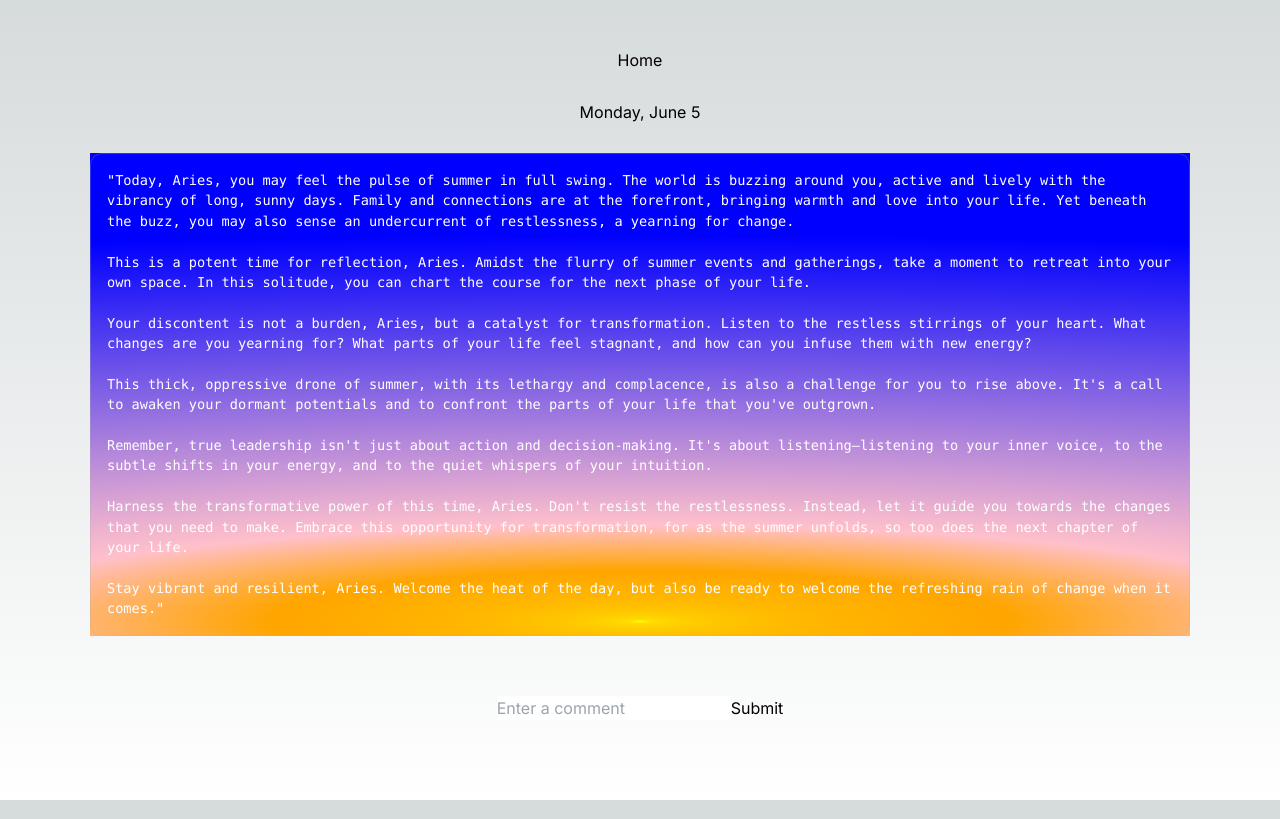
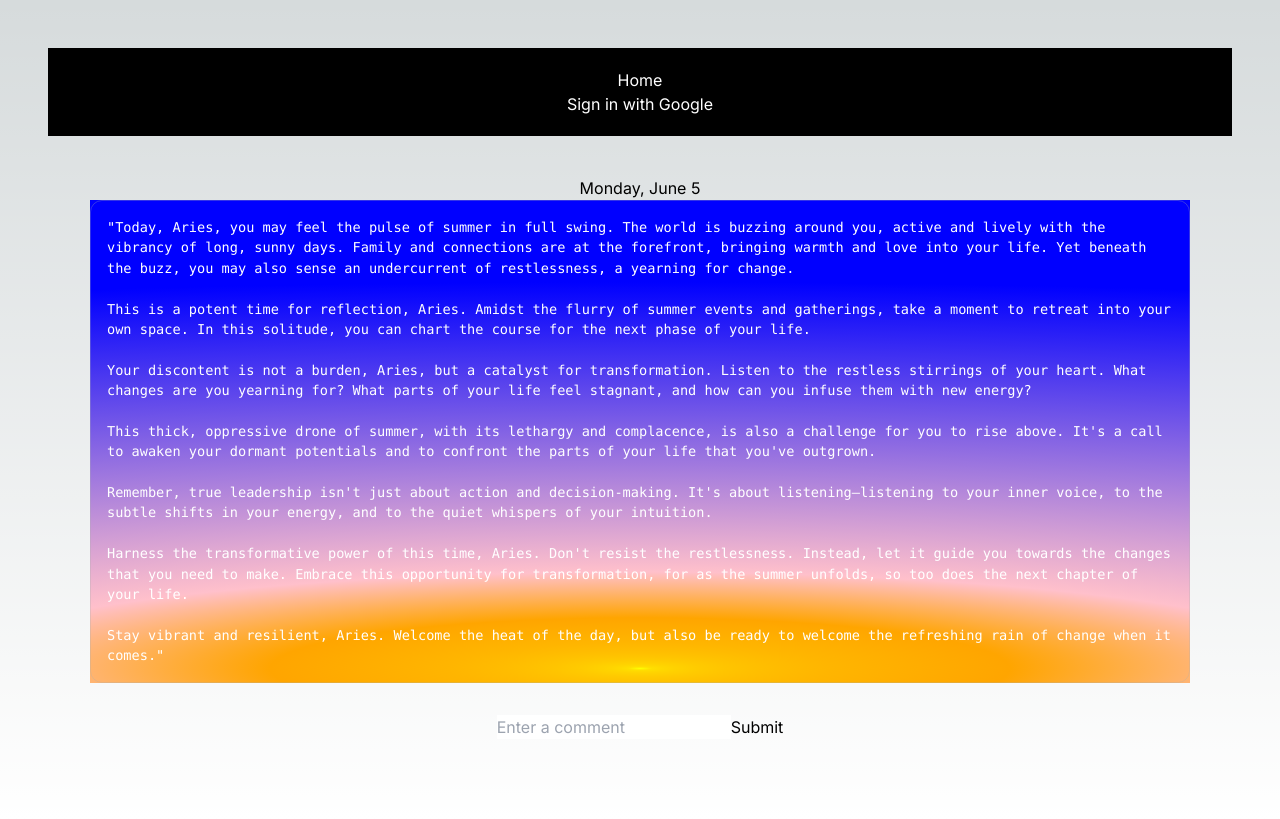
Before and after one commit to Wir3s/astro_ai, a Next.js app: page /aries in a window 1280 px wide. Built offline with nearby package versions, Linux system fonts and the light colour scheme.

Commit message:
Working on nextauth and google login

```diff
--- a/package.json
+++ b/package.json
@@ -13,6 +13,7 @@
     "graphql": "^16.6.0",
     "mongodb": "^5.6.0",
     "next": "13.4.4",
+    "next-auth": "^4.22.1",
     "react": "18.2.0",
     "react-dom": "18.2.0"
   },
--- /dev/null
+++ b/src/app/api/auth/[...nextauth]/route.js
@@ -0,0 +1,16 @@
+// app/api/auth/[...nextauth]/route.js
+
+import NextAuth from "next-auth";
+import Providers from "next-auth/providers";
+
+const handler = NextAuth({
+  providers: [
+    Providers.Google({
+      clientId: process.env.GOOGLE_ID,
+      clientSecret: process.env.GOOGLE_SECRET,
+    }),
+  ],
+  // define other NextAuth options here
+});
+
+export { handler as GET, handler as POST };
--- a/src/app/components/Header.js
+++ b/src/app/components/Header.js
@@ -1,11 +1,19 @@
 import Link from "next/link";
+import styles from "../page.module.css";
 
 const Header = () => {
   return (
-      <header>
+    <header className={styles.headerComponent}>
       <nav>
         <ul>
-            <li><Link href="/">Home</Link></li>
+          <li>
+            <Link href="/">Home</Link>
+          </li>
+          <li>
+            <button onClick={() => signIn("google")}>
+              Sign in with Google
+            </button>
+          </li>
           {/* <li><Link to="/about">About</Link></li>
             <li><Link to="/contact">Contact</Link></li>
             <li><Link to="/services">Services</Link></li> */}
--- a/src/app/page.module.css
+++ b/src/app/page.module.css
@@ -29,6 +29,15 @@
 
 .description h1 {
   padding-left: 20px;
+}
+
+.headerComponent {
+  margin-bottom: 40px;
+  color: white;
+  background-color: black;
+  width: 100%;
+  padding: 20px;
+  text-align: center;
 }
 
 /* .description a:hover {
```
Also changed, not shown: 1 other file (tests, documents, lock files or other folders). Lines whose indentation alone changed are shown as unchanged.
